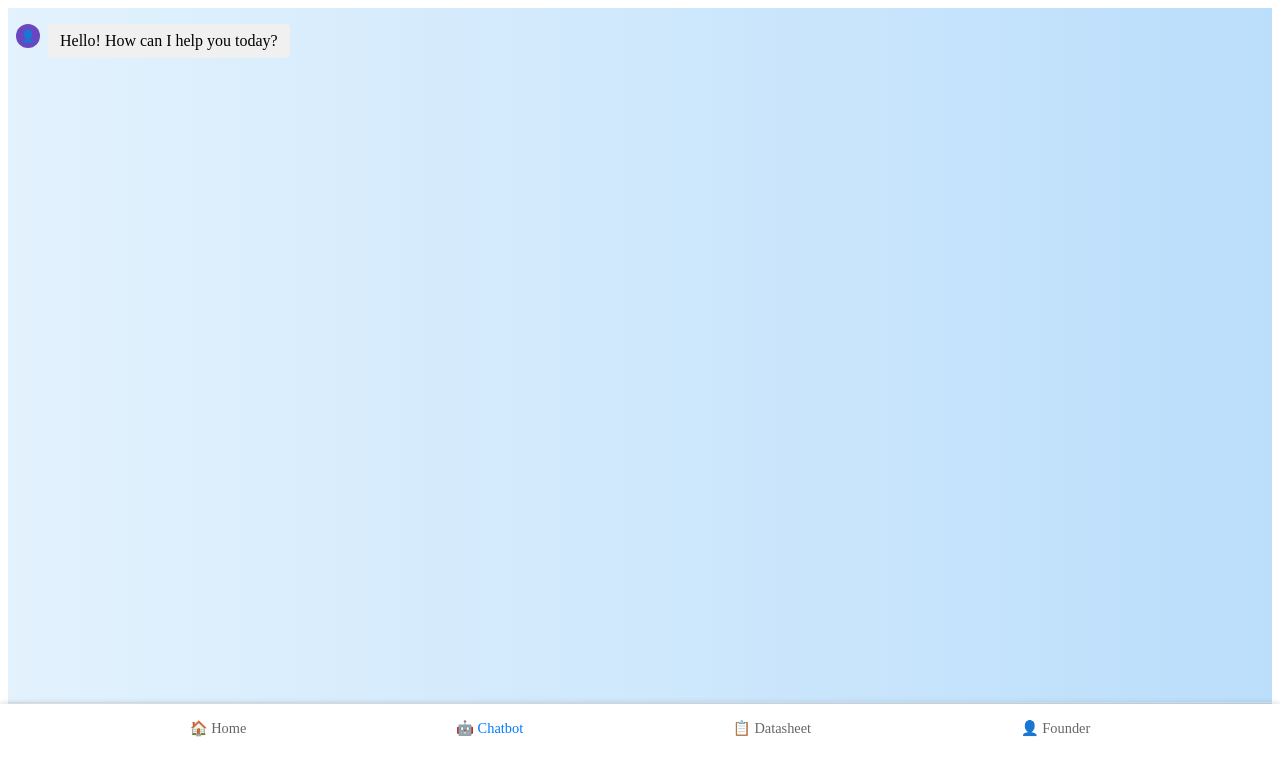
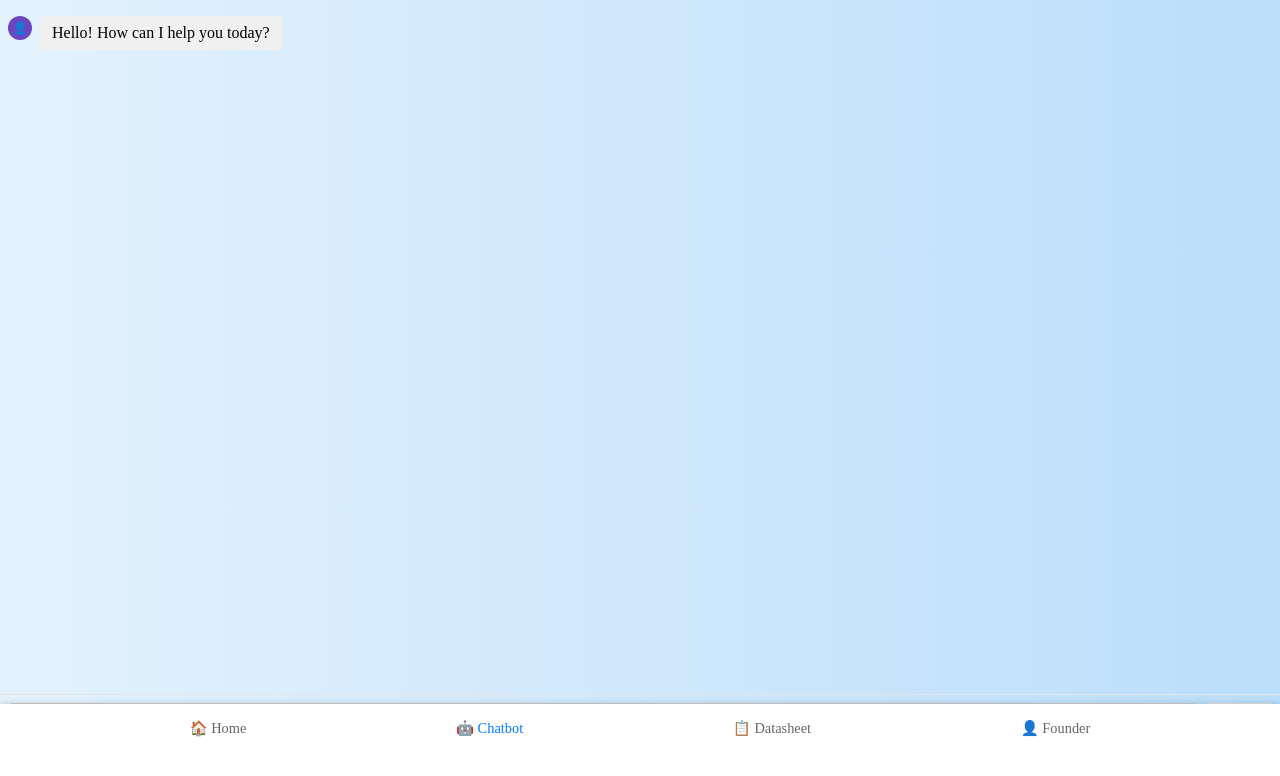
Before and after one commit to rajeshraz/SRI-LAB, a React (Vite) app in the folder frontend/Laboratory/: page /user/chatbot in a window 1280 px wide. Shown: the top 776 px of the page. Built offline with nearby package versions, Linux system fonts and the light colour scheme.

Commit message:
trying still

```diff
--- a/frontend/Laboratory/src/components/User/stylings/chatbot.css
+++ b/frontend/Laboratory/src/components/User/stylings/chatbot.css
@@ -1,7 +1,8 @@
-.chatbotcss{
-    background: linear-gradient(to right, #e3f2fd, #bbdefb);
-
-
+html, body {
+  height: 100%;
+  margin: 0;
+  padding: 0;
+  background: linear-gradient(to right, #e3f2fd, #bbdefb) !important;
 }
 
 :root {
@@ -54,7 +55,7 @@
   display: flex;
   flex-direction: column;
   height: calc(100vh - 56px); /* 56px is the BottomNavbar height, adjust if needed */
-  background: linear-gradient(to right, #e3f2fd, #bbdefb);
+  background: none;
   box-sizing: border-box;
 }
 
```
Also changed, not shown: frontend/Laboratory/public/manifest.webmanifest.
